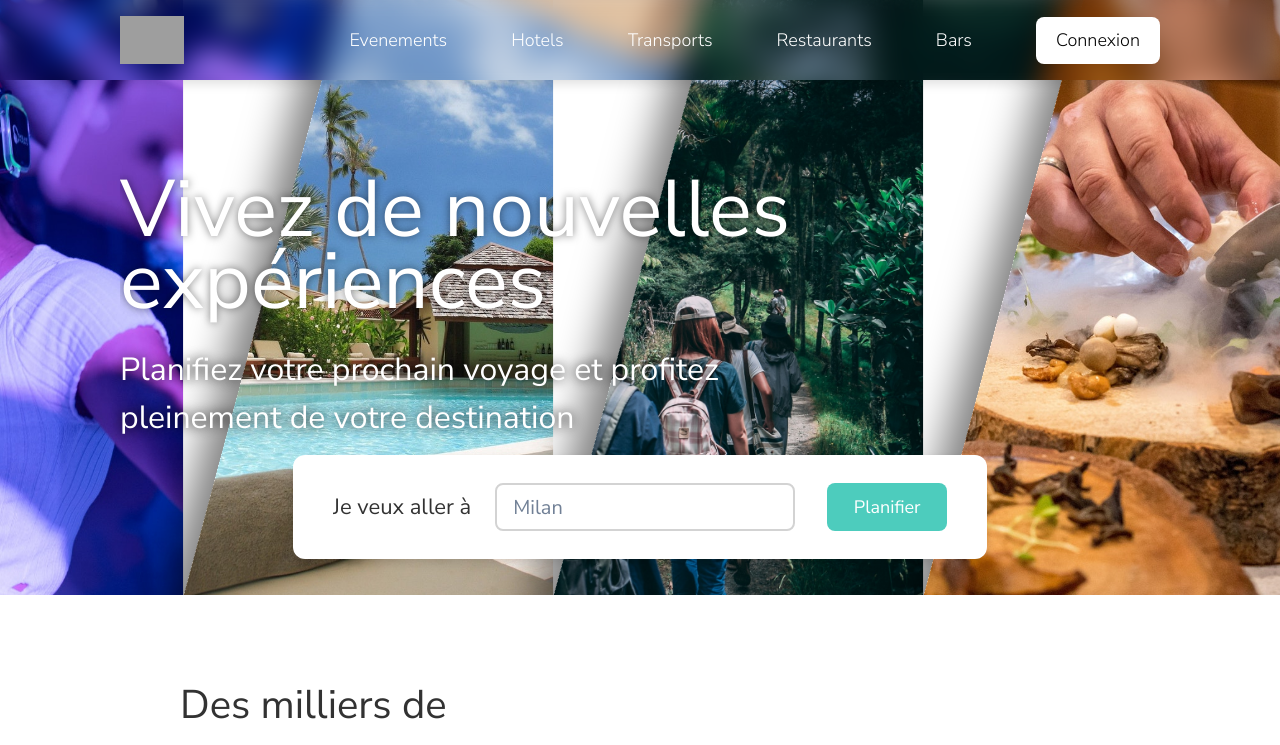
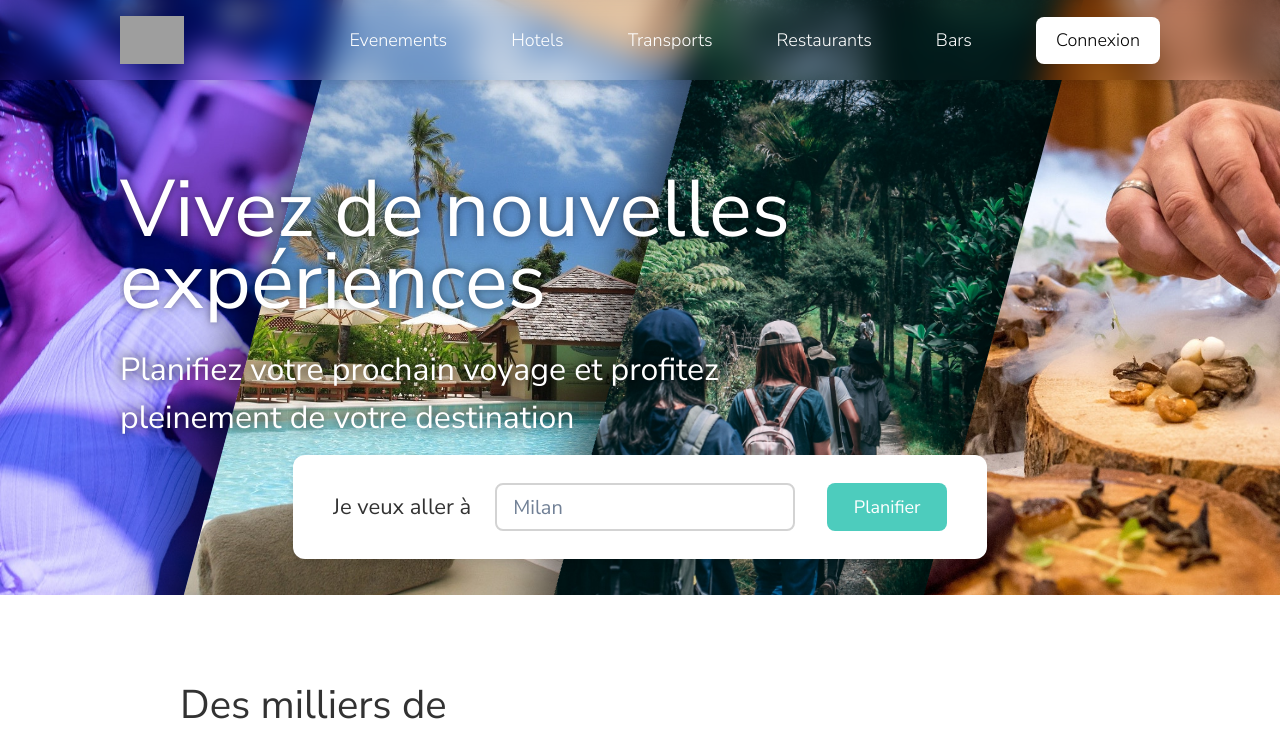
Before and after one commit to nymeku/front, a React (Create React App) app: page /home in a window 1280 px wide. Shown: the top 745 px of the page. Built offline with nearby package versions, Linux system fonts and the light colour scheme; no server answers; grey boxes are pictures that could not be loaded.

Commit message:
repait images

```diff
--- a/src/index.scss
+++ b/src/index.scss
@@ -56,7 +56,8 @@
 body {
 	overscroll-behavior: none;
 	margin: 0;
-    font-family: -apple-system, BlinkMacSystemFont, "Segoe UI", "Roboto", "Oxygen", "Ubuntu", "Cantarell", "Fira Sans", "Droid Sans", "Helvetica Neue", sans-serif;
+	font-family: -apple-system, BlinkMacSystemFont, "Segoe UI", "Roboto", "Oxygen", "Ubuntu",
+		"Cantarell", "Fira Sans", "Droid Sans", "Helvetica Neue", sans-serif;
 	-webkit-font-smoothing: antialiased;
 	-moz-osx-font-smoothing: grayscale;
 }
--- a/src/views/home/home.scss
+++ b/src/views/home/home.scss
@@ -83,7 +83,8 @@
 					position: absolute;
 					inset: 0vh -7vw;
 					height: 100%;
-					width: calc(100% + 14vw);
+					width: calc(100% + 14vw) !important;
+					max-width: none !important;
 					transform: rotate(-15deg) scaleX(-1);
 					object-fit: cover;
 					object-position: 50% 50%;
--- a/src/views/home/home.tsx
+++ b/src/views/home/home.tsx
@@ -37,7 +37,7 @@
 				<div className="background">
 					{images.map((a) => (
 						<div>
-							<img src={a} alt="" />
+							<img src={a} alt={a} />
 						</div>
 					))}
 				</div>
```
Lines whose indentation alone changed are shown as unchanged.
